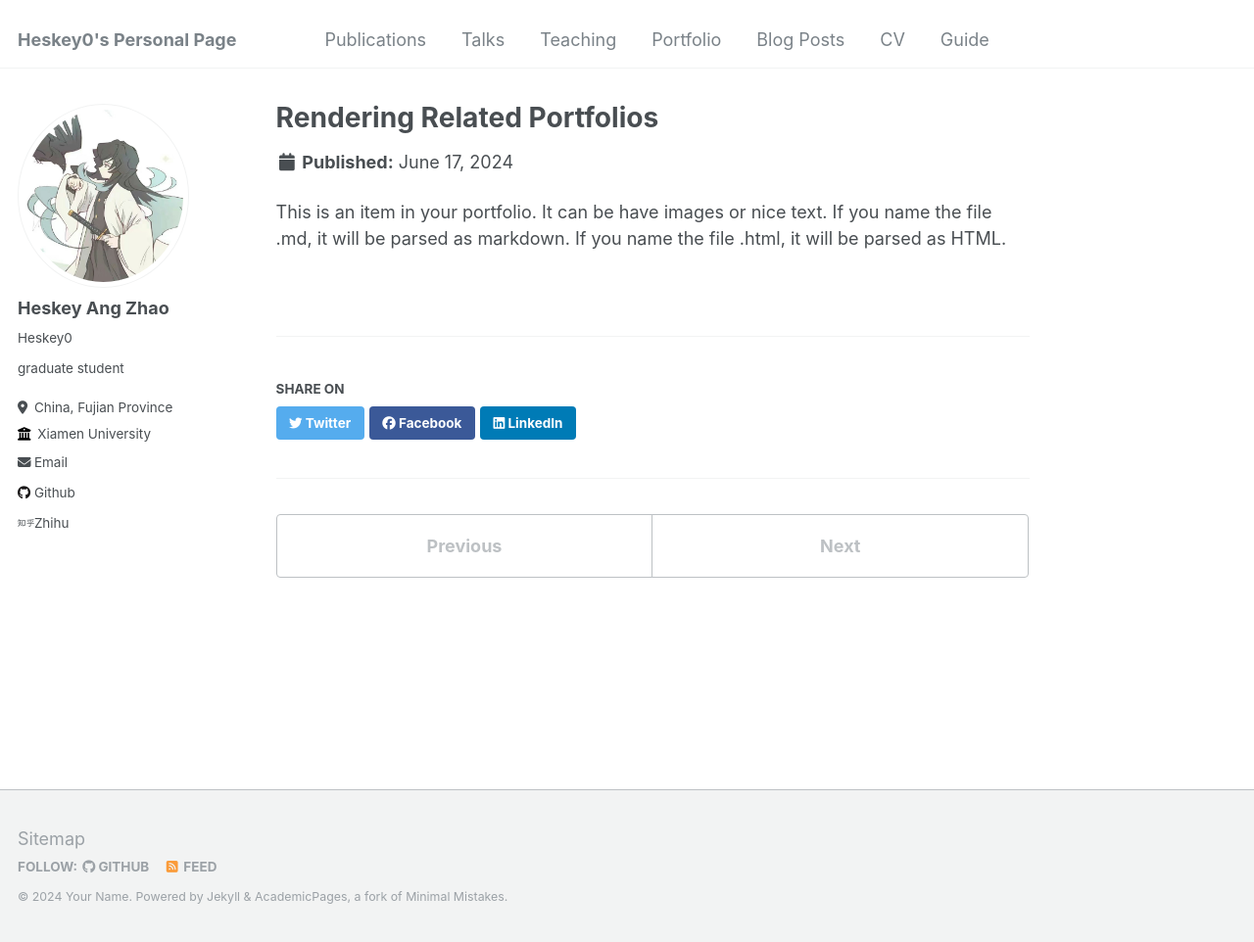
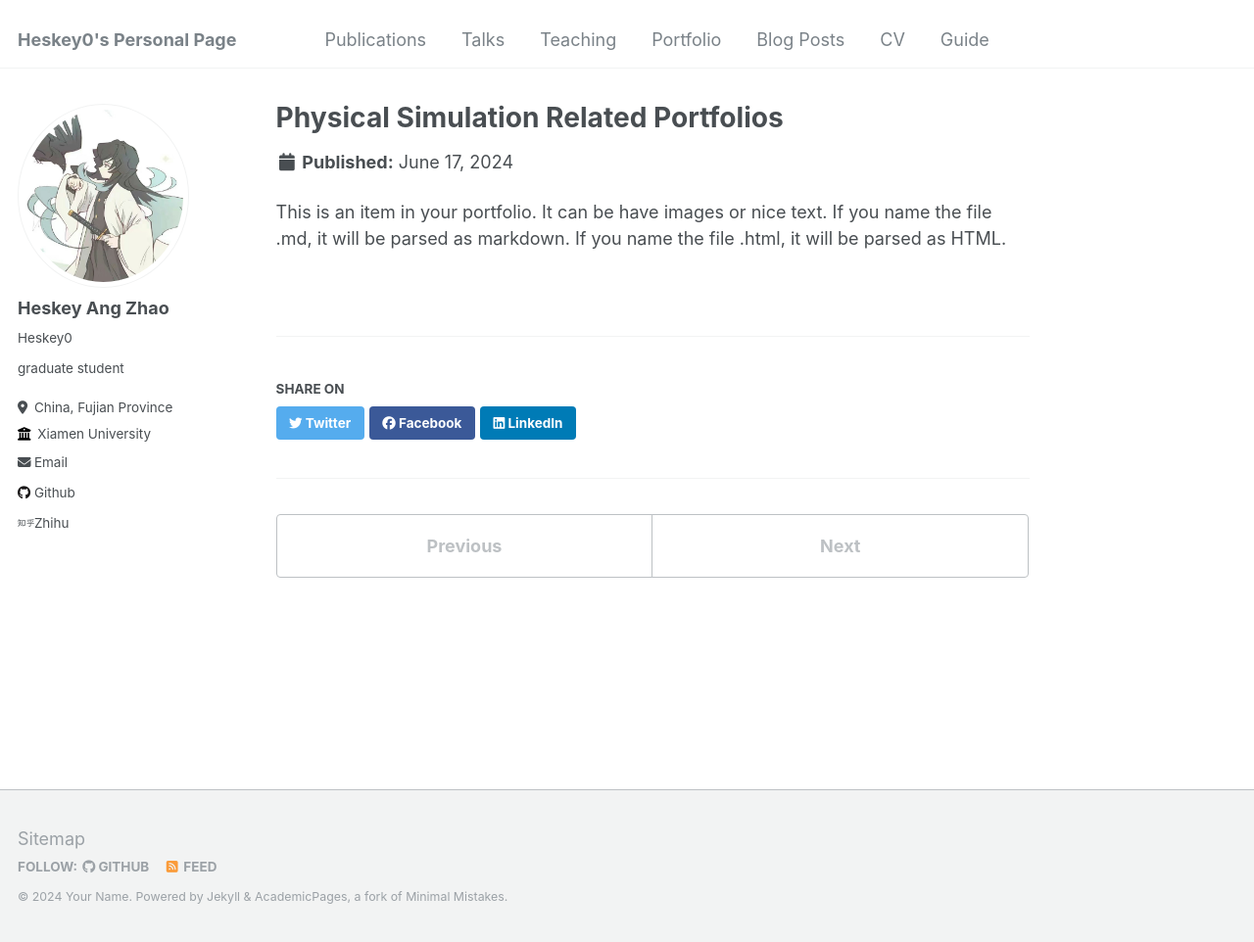
Before and after one commit to Heskey0/Heskey0.github.io, a Jekyll site: the page built from _portfolio/portfolio-physical-simulation.md, in a window 1280 px wide and 962 px high. Shown: the whole window at 98% size. Built offline with Jekyll 4.4.1, drawn with Linux system fonts in a browser that asks for light colours.

Commit message:
Update portfolio-physical-simulation.md

```diff
--- a/_portfolio/portfolio-physical-simulation.md
+++ b/_portfolio/portfolio-physical-simulation.md
@@ -1,5 +1,5 @@
 ---
-title: "Rendering Related Portfolios"
+title: "Physical Simulation Related Portfolios"
 excerpt: "Short description of portfolio item number 1<br/><img src='/images/500x300.png'>"
 collection: portfolio
 ---
```
